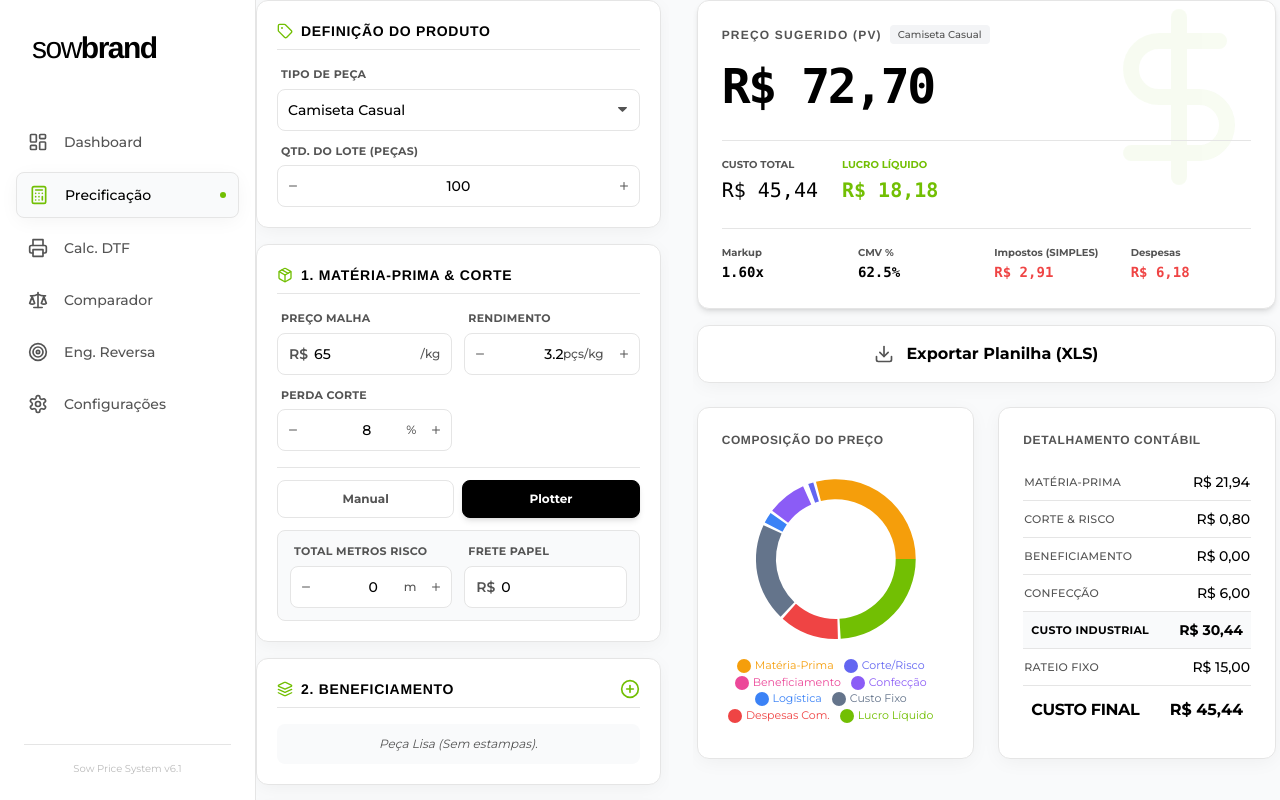
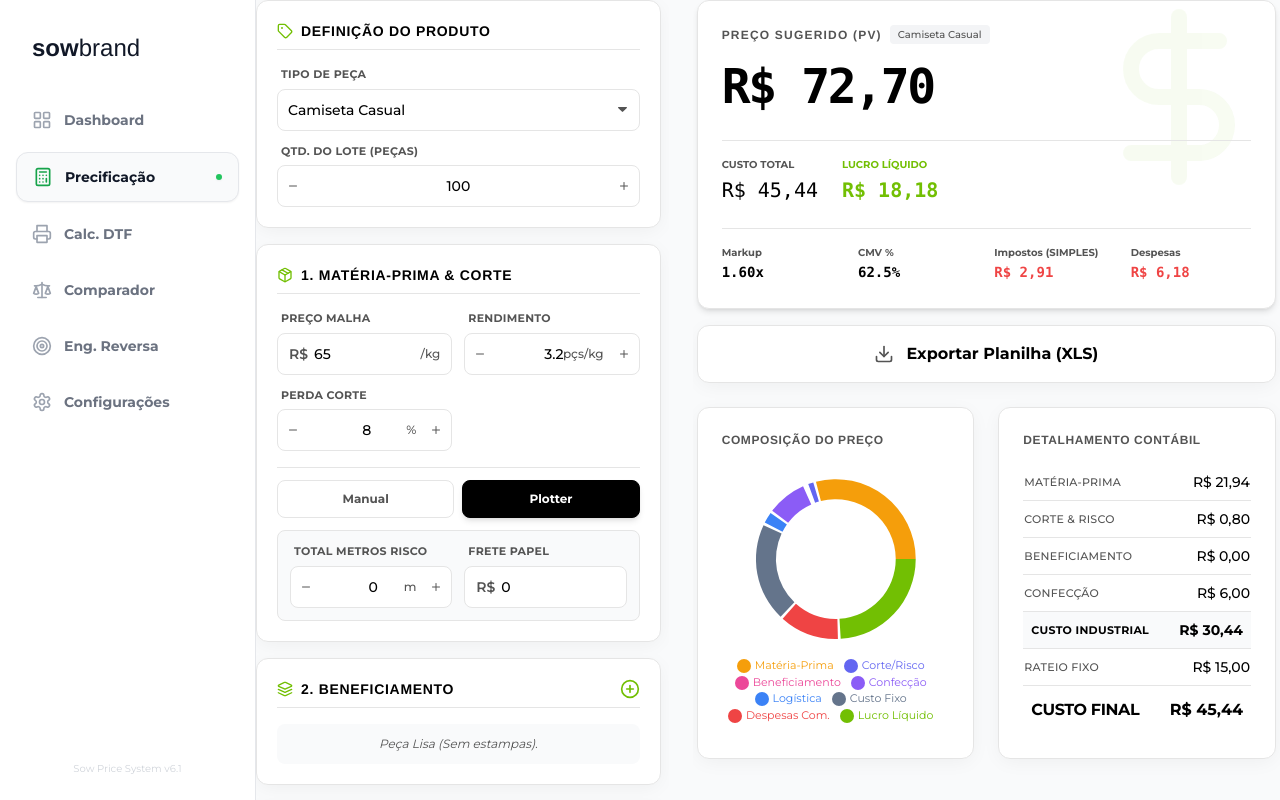
Before and after one commit to sowbrand/sow-price-architect-V2, a React (Vite) app: page / in a window 1280 px wide. Both pictures are taken after a click on the button 144 px from the left and 264 px from the top of the page. Built offline with nearby package versions, Linux system fonts and the light colour scheme.

Commit message:
botao-menu

```diff
--- a/components/Sidebar.tsx
+++ b/components/Sidebar.tsx
@@ -1,64 +1,62 @@
 import React from 'react';
-import { LayoutDashboard, Calculator, Scale, Target, Settings, Printer } from 'lucide-react';
+import { LayoutGrid, Calculator, Printer, Scale, Target, Settings } from 'lucide-react';
 import { CalculationMode } from '../types';
 
 interface SidebarProps {
   currentMode: CalculationMode;
-  setMode: (mode: CalculationMode) => void;
+  onNavigate: (mode: CalculationMode) => void;
 }
 
-export const Sidebar: React.FC<SidebarProps> = ({ currentMode, setMode }) => {
+export const Sidebar: React.FC<SidebarProps> = ({ currentMode, onNavigate }) => {
+
   const menuItems = [
-        { mode: CalculationMode.DASHBOARD, icon: LayoutDashboard, label: 'Dashboard' },
-        { mode: CalculationMode.CALCULATOR, icon: Calculator, label: 'Precificação' },
-        { mode: CalculationMode.DTF, icon: Printer, label: 'Calc. DTF' }, // Item Novo
-        { mode: CalculationMode.COMPARATOR, icon: Scale, label: 'Comparador' },
-        { mode: CalculationMode.REVERSE, icon: Target, label: 'Eng. Reversa' },
-        { mode: CalculationMode.SETTINGS, icon: Settings, label: 'Configurações' },
+    { label: 'Dashboard', icon: LayoutGrid, mode: CalculationMode.DASHBOARD },
+    { label: 'Precificação', icon: Calculator, mode: CalculationMode.CALCULATOR },
+    { label: 'Calc. DTF', icon: Printer, mode: CalculationMode.DTF },
+    { label: 'Comparador', icon: Scale, mode: CalculationMode.COMPARATOR },
+    { label: 'Eng. Reversa', icon: Target, mode: CalculationMode.REVERSE },
+    { label: 'Configurações', icon: Settings, mode: CalculationMode.SETTINGS },
   ];
 
   return (
-        <aside className="w-20 lg:w-64 h-screen bg-sow-white border-r border-sow-border flex flex-col shrink-0 z-30 transition-all duration-300">
-            {/* LOGO DO MANUAL: sow (light) brand (bold) */}
-            <div className="h-24 flex items-center justify-center lg:justify-start lg:px-8">
-                <h1 className="text-3xl tracking-tighter leading-none select-none">
-                    <span className="font-helvetica font-light text-sow-black">sow</span>
-                    <span className="font-helvetica font-bold text-sow-black">brand</span>
+    // ADICIONADO 'relative' para o z-50 funcionar corretamente
+    <aside className="w-64 bg-white border-r border-gray-200 flex flex-col h-full shrink-0 font-montserrat z-50 relative">
+
+      {/* LOGO */}
+      <div className="p-8 cursor-pointer" onClick={() => onNavigate(CalculationMode.DASHBOARD)}>
+        <h1 className="text-2xl font-helvetica font-bold text-gray-900">
+          sow<span className="font-light">brand</span>
         </h1>
       </div>
 
-            <nav className="flex-1 px-4 py-6 space-y-2">
-                {menuItems.map((item) => {
-                    const isActive = currentMode === item.mode;
-                    return (
+      {/* NAVEGAÇÃO */}
+      <nav className="flex-1 px-4 space-y-2">
+        {menuItems.map((item) => (
           <button
-                            key={item.mode}
-                            onClick={() => setMode(item.mode)}
-                            className={`w-full flex items-center gap-4 p-3 rounded-lg transition-all duration-300 group
-                                ${isActive
-                                    ? 'bg-sow-light text-sow-black shadow-soft border border-sow-border'
-                                    : 'text-sow-grey hover:bg-sow-light hover:text-sow-black'
-                                }`
+            key={item.label}
+            type="button" // IMPORTANTE: Garante o comportamento de clique
+            onClick={() => onNavigate(item.mode)}
+            className={`w-full flex items-center gap-3 px-4 py-3.5 text-sm font-bold rounded-xl transition-all duration-200 text-left outline-none
+              ${currentMode === item.mode
+                ? 'bg-gray-50 text-gray-900 border border-gray-200 shadow-sm'
+                : 'text-gray-500 hover:bg-gray-50 hover:text-gray-900'
               }
+            `}
           >
-                            <item.icon
-                                className={`w-5 h-5 transition-colors
-                                    ${isActive ? 'text-sow-green' : 'text-sow-grey group-hover:text-sow-black'}`
-                                }
-                            />
-                            <span className="hidden lg:block font-montserrat font-medium text-sm">{item.label}</span>
+            <item.icon className={`w-5 h-5 ${currentMode === item.mode ? 'text-green-600' : 'text-gray-400'}`} />
+            <span>{item.label}</span>
 
-                            {/* Ponto verde indicativo (Detalhe Minimalista) */}
-                            {isActive && <div className="ml-auto w-1.5 h-1.5 rounded-full bg-sow-green hidden lg:block"></div>}
+            {/* Indicador Ativo (Bolinha Verde) */}
+            {currentMode === item.mode && (
+              <div className="ml-auto w-1.5 h-1.5 rounded-full bg-green-500 shadow-sm"></div>
+            )}
           </button>
-                    );
-                })}
+        ))}
       </nav>
 
-            <div className="p-6 hidden lg:block">
-                <div className="text-[10px] text-sow-grey/40 font-montserrat text-center border-t border-sow-border pt-4">
-                    Sow Price System v6.1
-                </div>
+      {/* RODAPÉ */}
+      <div className="p-6 mt-auto">
+        <span className="text-[10px] text-gray-300 block text-center">Sow Price System v6.1</span>
       </div>
     </aside>
   );
```
Also changed, not shown: App.tsx (+4 -4 lines). Lines whose indentation alone changed are shown as unchanged.
